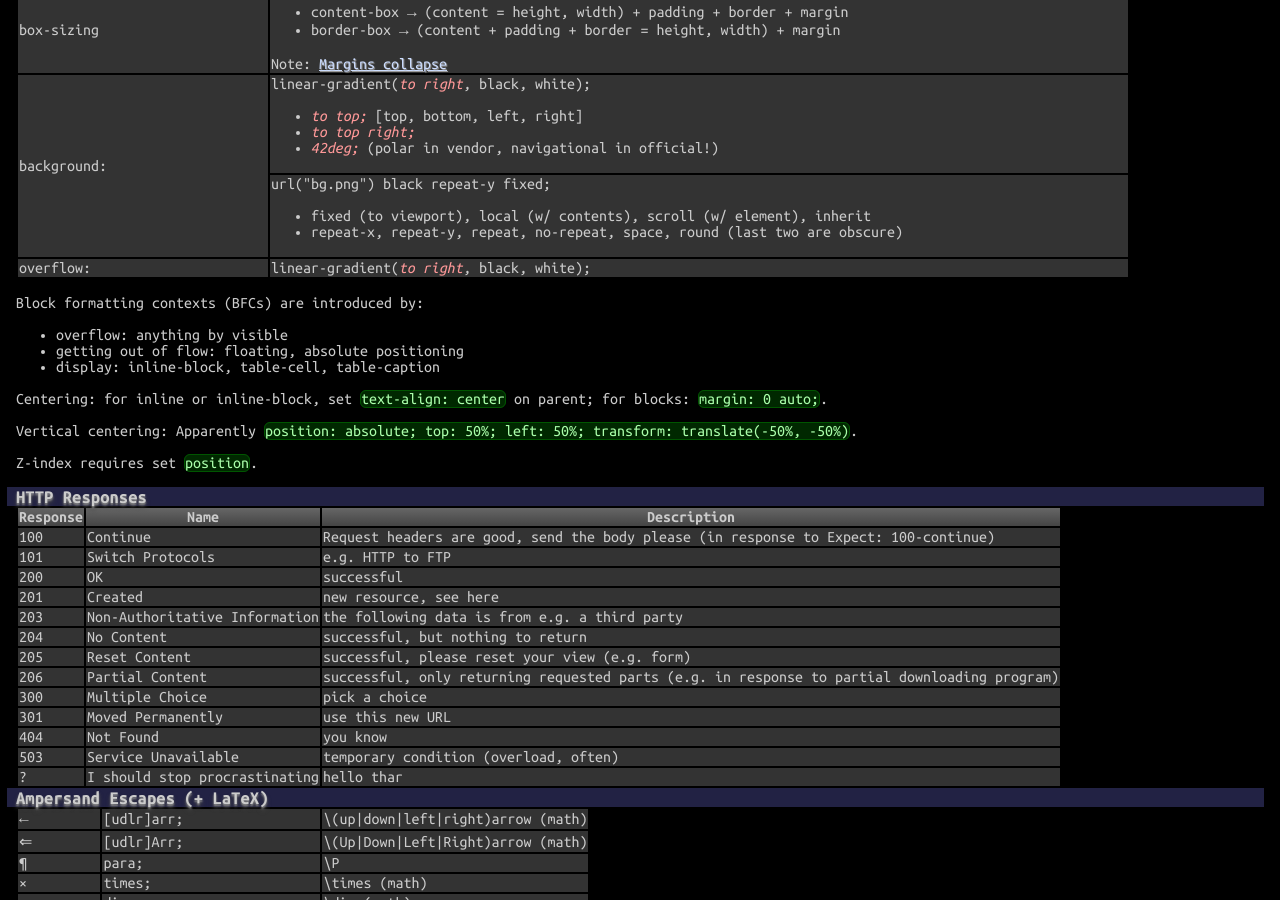
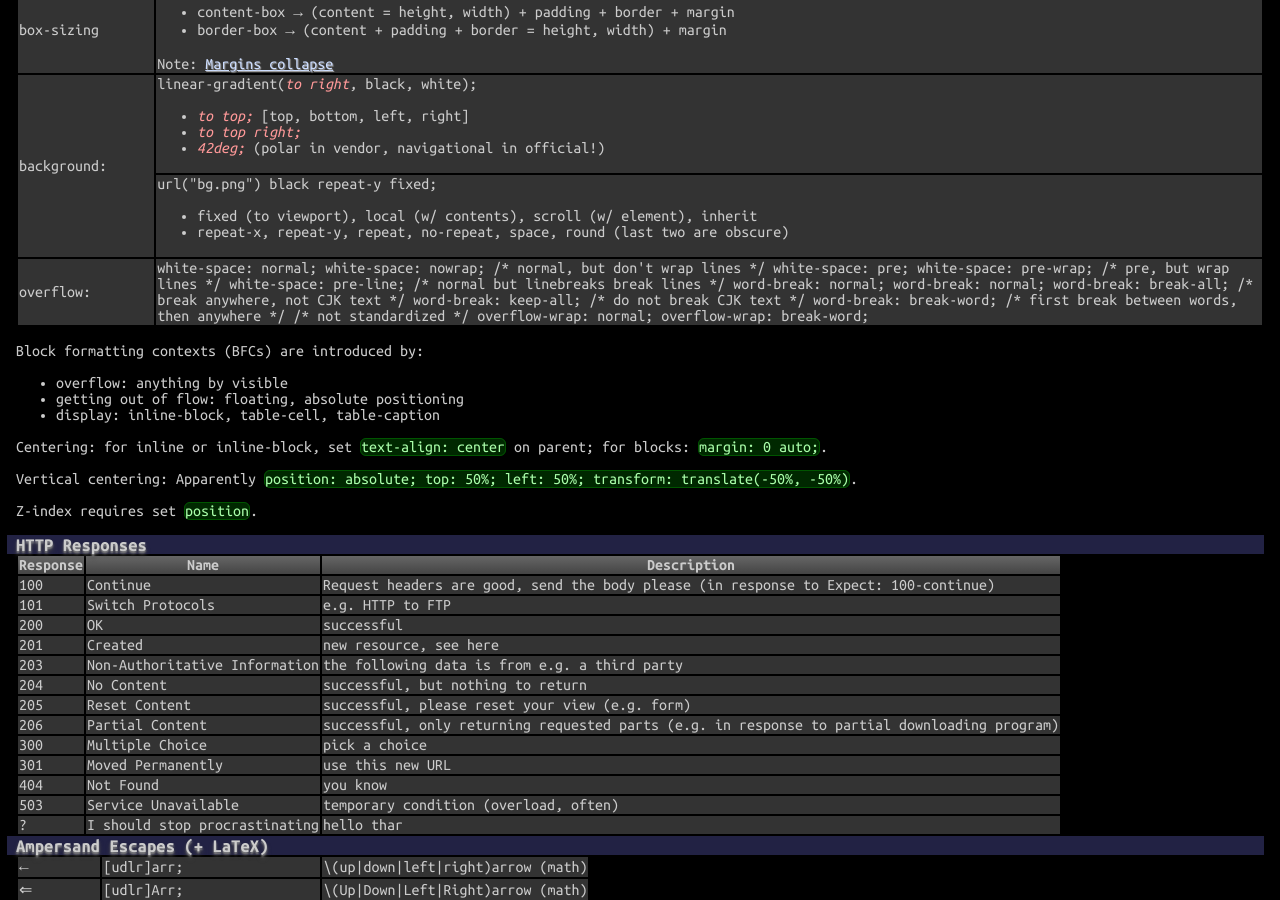
Before and after one commit to betaveros/cs, a Jekyll site: the page built from index.html, in a window 1280 px wide and 900 px high, scrolled down 9583 px. Built offline with Jekyll 4.4.1, drawn with Linux system fonts in a browser that asks for light colours.

Commit message:
hacky overflow

```diff
--- a/_includes/web.html
+++ b/_includes/web.html
@@ -38,7 +38,20 @@
 				<li>repeat-x, repeat-y, repeat, no-repeat, space, round (last two are obscure)</li>
 			</ul>
 	</td></tr>
-	<tr><td rowspan="2">overflow:</td><td>linear-gradient(<em>to right</em>, black, white);
+	<tr><td rowspan="2">overflow:</td><td>
+			white-space: normal;
+			white-space: nowrap; /* normal, but don't wrap lines */
+			white-space: pre;
+			white-space: pre-wrap; /* pre, but wrap lines */
+			white-space: pre-line; /* normal but linebreaks break lines */
+			word-break: normal;
+			word-break: normal;
+			word-break: break-all; /* break anywhere, not CJK text */
+			word-break: keep-all; /* do not break CJK text */
+			word-break: break-word; /* first break between words, then anywhere */ /* not standardized */
+			overflow-wrap: normal;
+			overflow-wrap: break-word;
+		</td></tr>
 </table>
 <p>Block formatting contexts (BFCs) are introduced by:</p>
 <ul>
```
